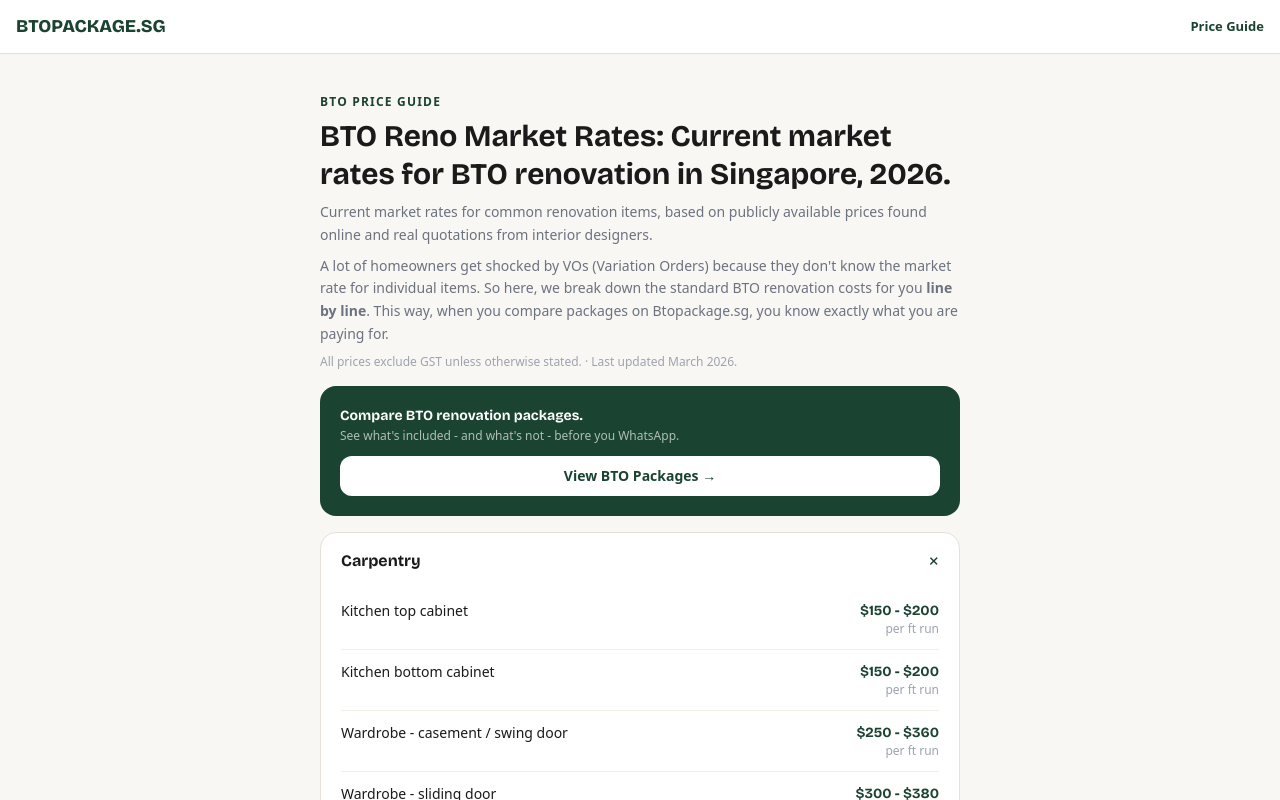
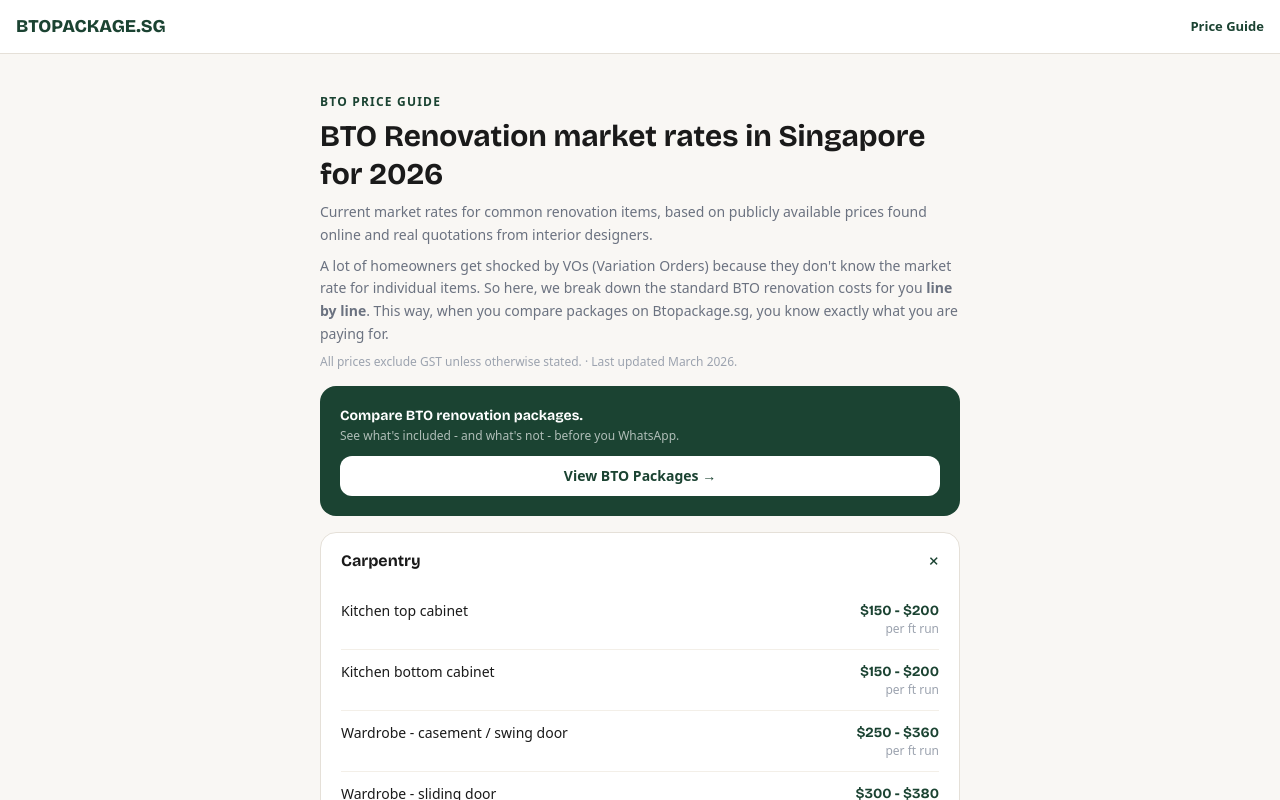
Before and after one commit to chylerbot-beep/btopackage, a Next.js app: page /price-guide in a window 1280 px wide. Shown: the top 800 px of the page. Built offline with nearby package versions, Linux system fonts and the light colour scheme.

Commit message:
Update header text for BTO renovation rates

```diff
--- a/app/price-guide/PriceGuideClient.tsx
+++ b/app/price-guide/PriceGuideClient.tsx
@@ -145,7 +145,7 @@ export default function PriceGuideClient() {
           className="mb-2 text-3xl font-bold leading-tight text-[#1A1A1A]"
           style={{ fontFamily: 'var(--font-bricolage-grotesque)' }}
         >
-          BTO Reno Market Rates: Current market rates for BTO renovation in Singapore, 2026.
+          BTO Renovation market rates in Singapore for 2026
         </h1>
         <p className="mb-2 text-sm leading-relaxed text-[#6B7280]">
           Current market rates for common renovation items, based on publicly available prices
```
